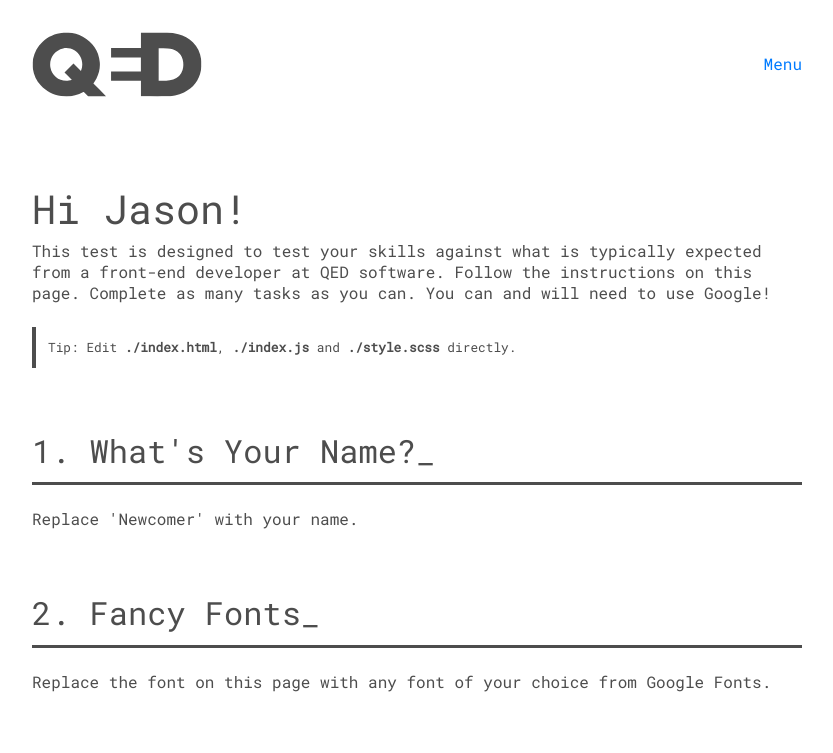
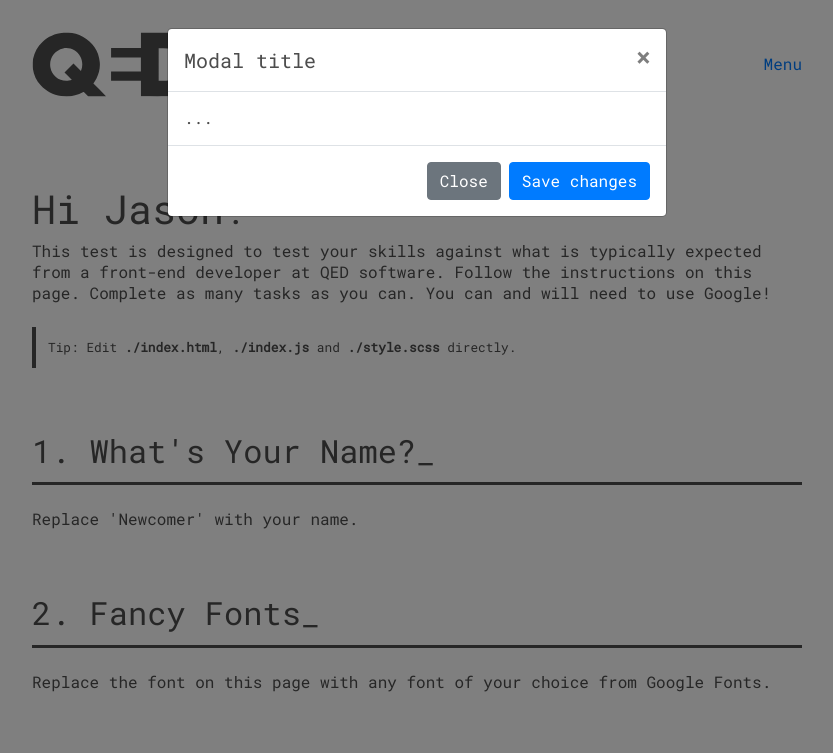
Before and after one commit to jasonvictorio/qed, a website built with Parcel: page index.html in a window 1280 px wide. Shown: the top 753 px of the page, without its empty margins (223-1056 px from the left). Built offline with nearby package versions, Linux system fonts and the light colour scheme.

Commit message:
add bootstrap modal

```diff
--- a/index.html
+++ b/index.html
@@ -151,6 +151,25 @@
       </ul>
 
       <button>Modal!</button>
+      <div class="modal d-block" id="exampleModal" tabindex="-1" role="dialog" aria-labelledby="exampleModalLabel" aria-hidden="true">
+        <div class="modal-dialog" role="document">
+          <div class="modal-content">
+            <div class="modal-header">
+              <h5 class="modal-title" id="exampleModalLabel">Modal title</h5>
+              <button type="button" class="close" data-dismiss="modal" aria-label="Close">
+                <span aria-hidden="true">&times;</span>
+              </button>
+            </div>
+            <div class="modal-body">
+              ...
+            </div>
+            <div class="modal-footer">
+              <button type="button" class="btn btn-secondary" data-dismiss="modal">Close</button>
+              <button type="button" class="btn btn-primary">Save changes</button>
+            </div>
+          </div>
+        </div>
+      </div>
 
       <h2>12. Bootstrap grid</h2>
       <p>Make the text below display in four columns for the <b>medium</b> breakpoint and above.</p>
--- a/style.scss
+++ b/style.scss
@@ -122,3 +122,8 @@
 }
 
 // form ends here
+
+.modal {
+  display: block;
+  background-color: rgba(0,0,0, 0.5)
+}
```
